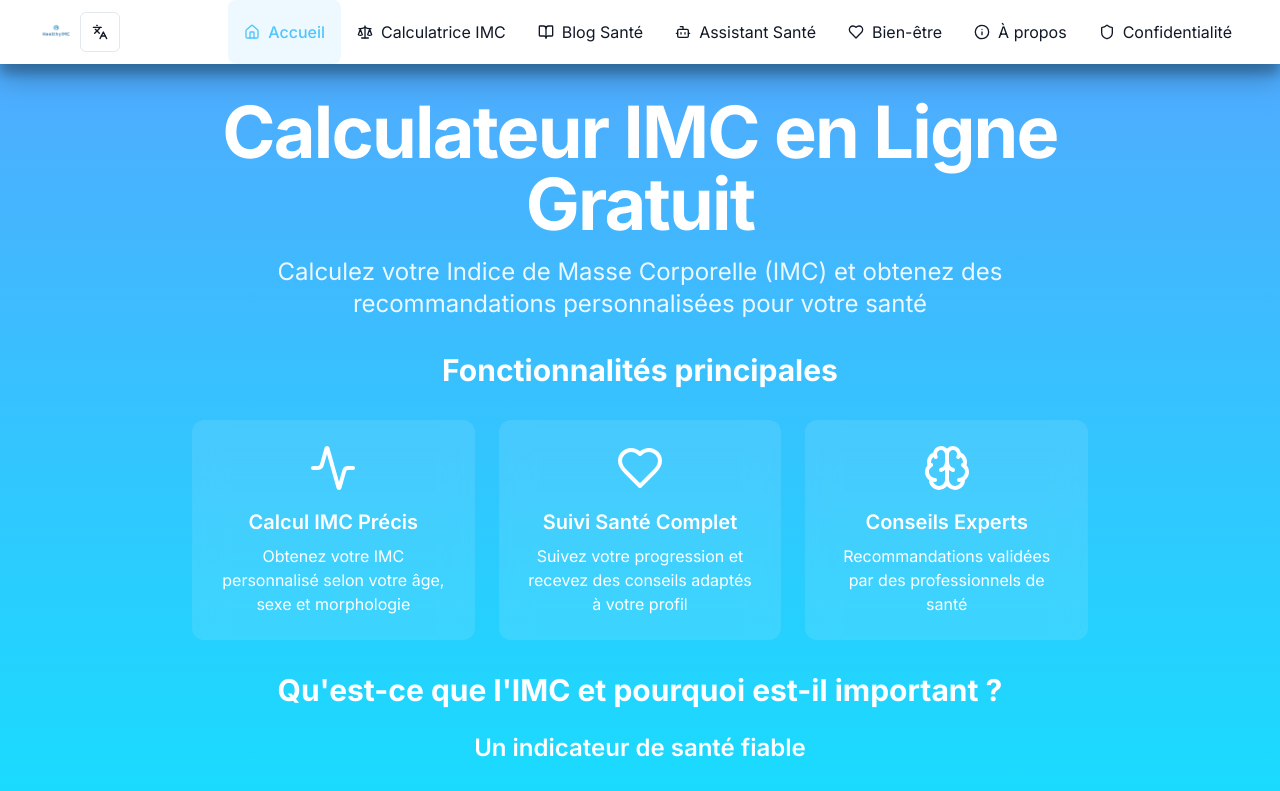
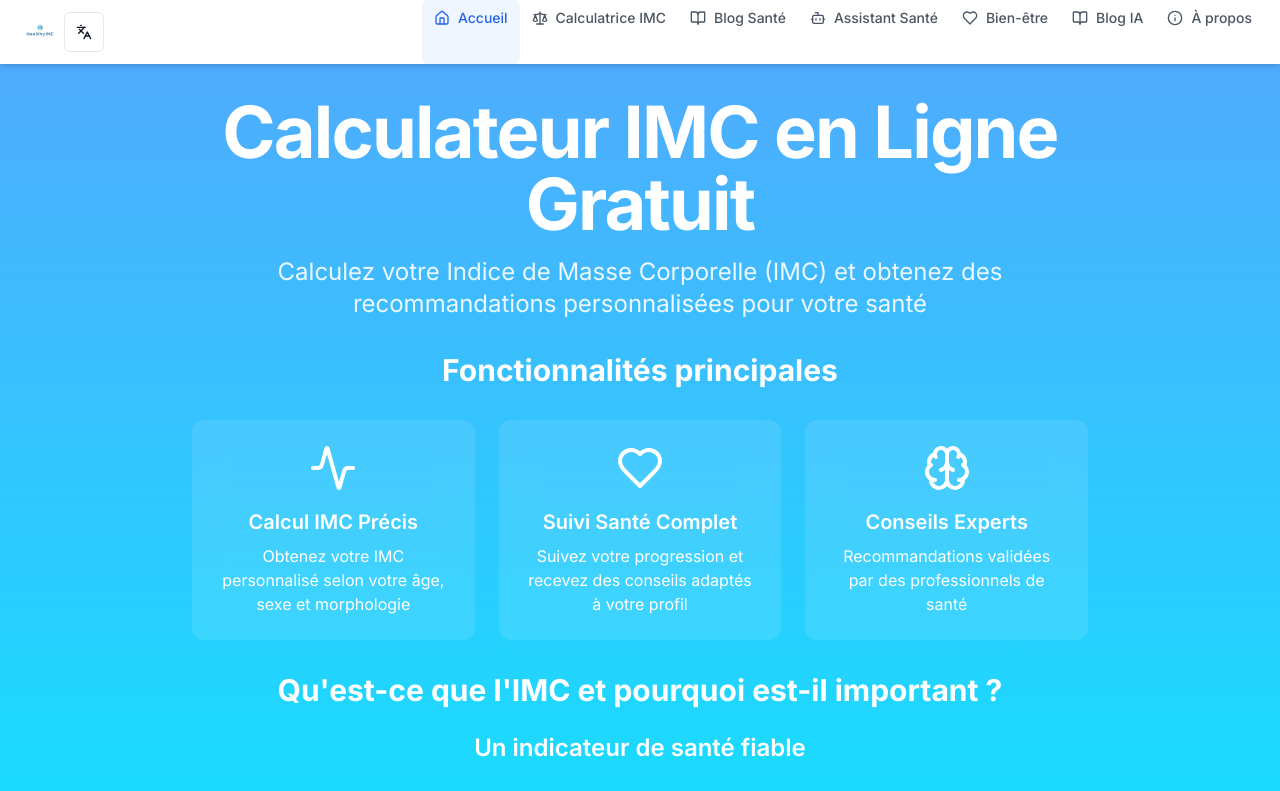
Before and after one commit to Modoufinance/healthyimc, a React (Vite) app: page / in a window 1280 px wide. Shown: the top 791 px of the page. Built offline with nearby package versions, Linux system fonts and the light colour scheme.

Commit message:
Add missing pages
The prompt requests the addition of unspecified pages to the application.  No further details were provided.

```diff
--- a/src/components/Navigation.tsx
+++ b/src/components/Navigation.tsx
@@ -16,20 +16,20 @@ const Navigation = () => {
     { to: "/blog-sante", label: "Blog Santé", icon: <BookOpen className="w-4 h-4" /> },
     { to: "/assistant-sante-ia", label: "Assistant Santé", icon: <Bot className="w-4 h-4" /> },
     { to: "/bien-etre", label: "Bien-être", icon: <Heart className="w-4 h-4" /> },
+    { to: "/blog-ia", label: "Blog IA", icon: <BookOpen className="w-4 h-4" /> },
     { to: "/a-propos", label: "À propos", icon: <Info className="w-4 h-4" /> },
-    { to: "/confidentialite", label: "Confidentialité", icon: <Shield className="w-4 h-4" /> },
   ];
 
   return (
-    <nav className="bg-white shadow-modern sticky top-0 z-50">
-      <div className="container-custom">
+    <nav className="bg-white shadow-md sticky top-0 z-50">
+      <div className="container mx-auto px-4">
         <div className="flex flex-col sm:flex-row sm:justify-between sm:h-16">
           <div className="flex justify-between items-center h-16 sm:h-auto">
-            <Link to="/" className="flex items-center gap-2 animate-slide-in">
+            <Link to="/" className="flex items-center gap-2">
               <img
                 src="/lovable-uploads/fa3d23e1-be06-4b8f-812a-691e5c14a6ee.png"
                 alt="HealthyIMC Logo"
-                className="h-12 w-auto transition-transform duration-300 hover:scale-105"
+                className="h-12 w-auto"
               />
             </Link>
             <div className="flex items-center gap-2">
@@ -43,12 +43,17 @@ const Navigation = () => {
                 key={link.to}
                 to={link.to}
                 className={cn(
-                  "nav-link inline-flex items-center gap-2 whitespace-nowrap",
-                  location.pathname === link.to && "active"
+                  "px-3 py-2 text-sm font-medium rounded-md transition-colors",
+                  "hover:bg-gray-100",
+                  location.pathname === link.to
+                    ? "text-blue-600 bg-blue-50"
+                    : "text-gray-600"
                 )}
               >
-                {link.icon}
-                <span className="hidden sm:inline">{link.label}</span>
+                <span className="flex items-center gap-2">
+                  {link.icon}
+                  <span className="hidden sm:inline">{link.label}</span>
+                </span>
               </Link>
             ))}
           </div>
@@ -56,6 +61,6 @@ const Navigation = () => {
       </div>
     </nav>
   );
-}
+};
 
 export default Navigation;
```
